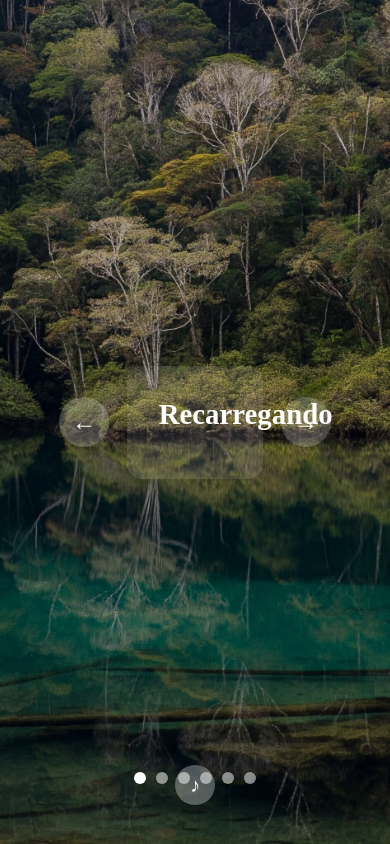
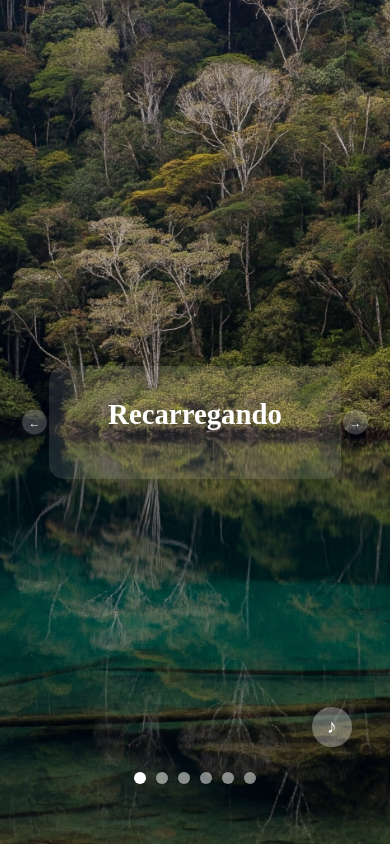
Before and after one commit to igorlazzaretti/recarregue-se, a plain HTML site: page index.html in a window 390 px wide. Drawn offline with Linux system fonts and the light colour scheme; a web font is replaced by a local one.

Commit message:
feature: responsive in another devices

```diff
--- a/styles/stylesheet.css
+++ b/styles/stylesheet.css
@@ -43,6 +43,10 @@ body {
     border-radius: 15px;
     width: 35vw;
     color: white;
+
+    @media screen and (max-width: 768px) {
+        width: 75vw;
+    }
 }
 
 .slide-content h2 {
@@ -69,6 +73,14 @@ body {
     color: white;
     font-size: 24px;
     transition: background-color 0.3s;
+
+    @media screen and (max-width: 768px) {
+        width: 25px;
+        height: 25px;
+        font-size: 12px;
+        margin-left: 0.5vw;
+        margin-right: 0.5vw;
+    }
 }
 
 .nav-button:hover {
@@ -121,12 +133,19 @@ body {
     justify-content: center;
     color: white;
     font-size: 20px;
+
+    @media screen and (max-width: 768px) {
+        bottom: 25vw;
+        left: 85%;
+    }
 }
+
 h2 {
     font-family: "Life Savers", serif;
     font-weight: 900;
     font-style: normal;
 }
+
 .text-content {
     font-family: "Life Savers", serif;
     font-weight: 400;
```
Also changed, not shown: scripts/script.js (line endings or trailing spaces).
